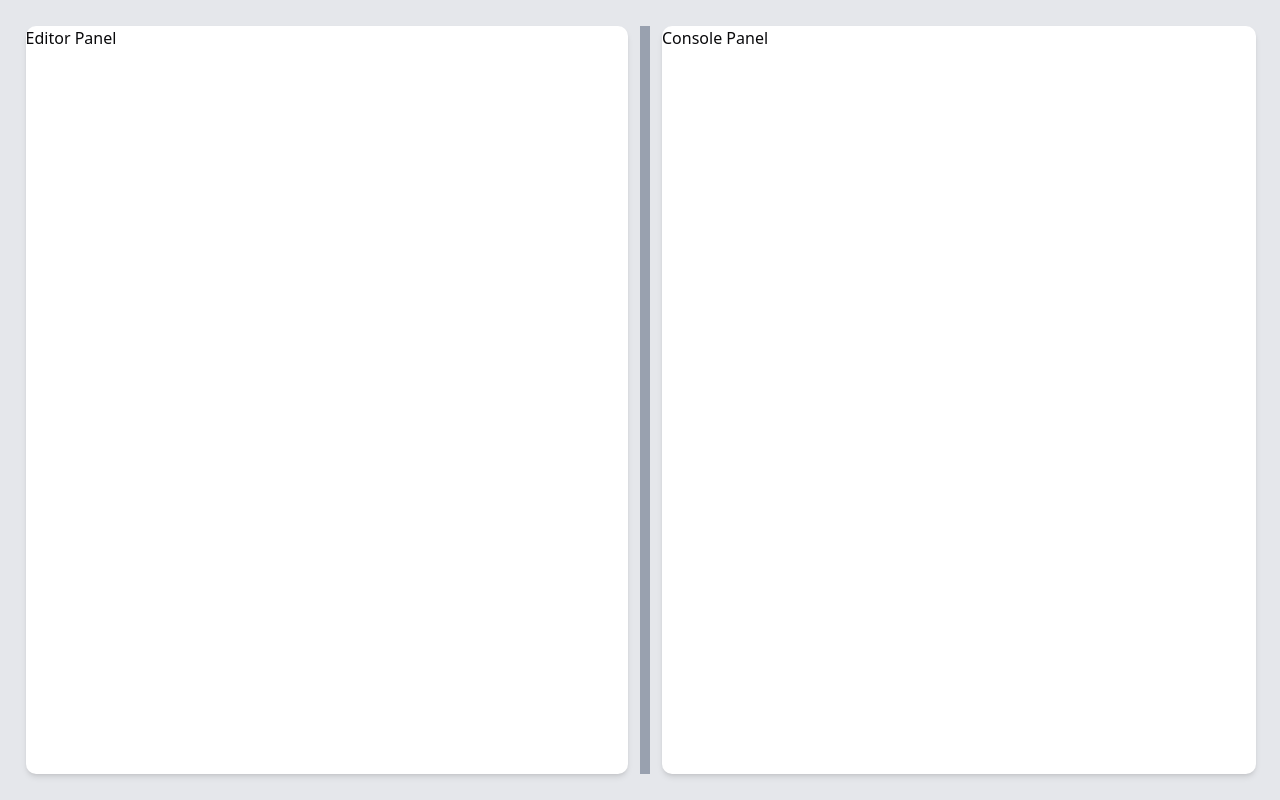
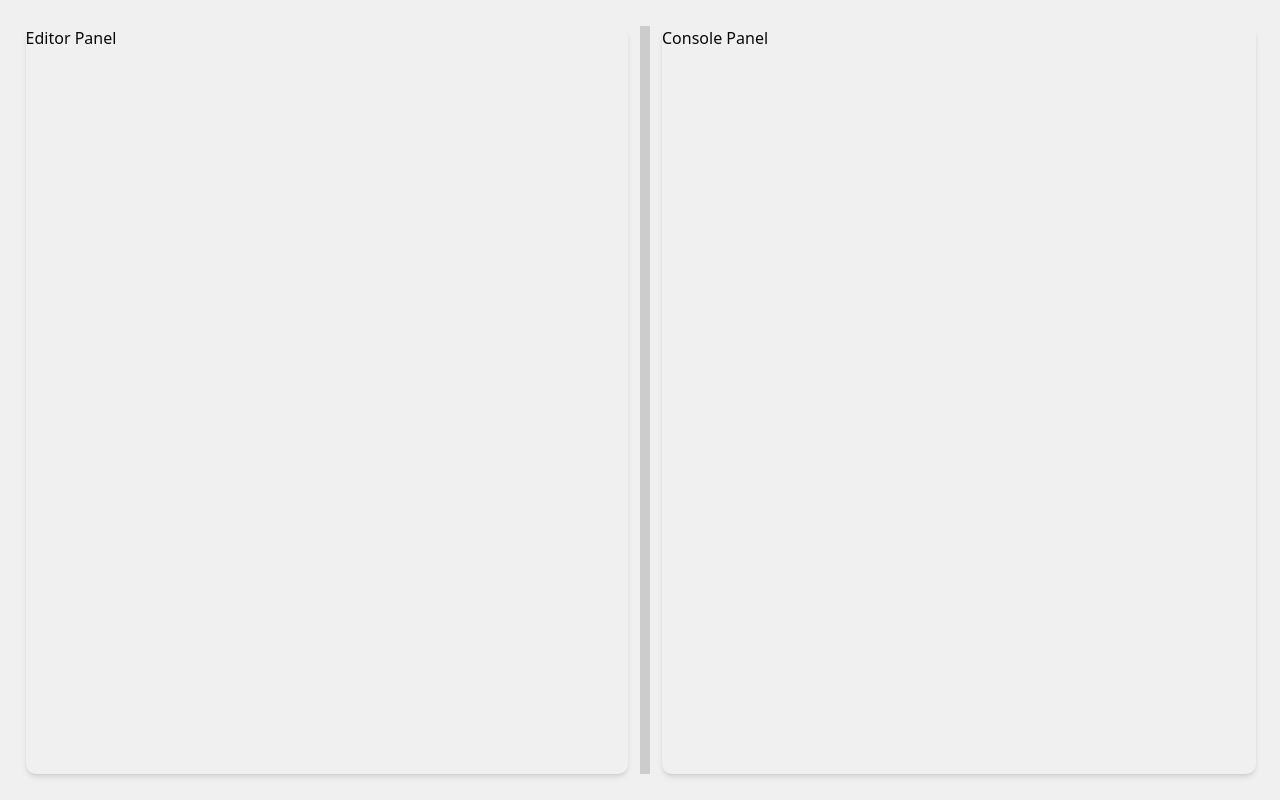
Before and after one commit to Virabyan99/my-js-editor, a Next.js app: page / in a window 1280 px wide. Built offline with nearby package versions, Linux system fonts and the light colour scheme.

Commit message:
some styles added

```diff
--- a/components/EditorLayout.tsx
+++ b/components/EditorLayout.tsx
@@ -71,23 +71,28 @@ const EditorLayout: React.FC = () => {
         gridTemplateRows: isMobile
           ? `${splitPercentage}% 2px ${100 - splitPercentage}%`
           : '100%',
+        backgroundColor: 'var(--background)'
       }}
     >
       {/* Editor Panel */}
-      <div className="bg-white rounded-lg shadow-md overflow-auto mr-3">
+      <div className="rounded-lg shadow-md overflow-auto mr-3"
+        style={{ backgroundColor: 'var(--panel-bg)' }}
+      >
         Editor Panel
       </div>
 
       {/* Divider */}
       <div
-        className={`bg-gray-400 w-2.5  ${
+        className={` w-2.5  ${
           isMobile ? 'cursor-row-resize' : 'cursor-col-resize'
         }`}
+        style={{ backgroundColor: 'var(--divider)' }}
         onMouseDown={startDragging}
       />
 
       {/* Console Panel */}
-      <div className="bg-white rounded-lg shadow-md overflow-auto ml-5">
+      <div className=" rounded-lg shadow-md overflow-auto ml-5"
+      style={{ backgroundColor: 'var(--panel-bg)' }}>
         Console Panel
       </div>
     </div>
```
